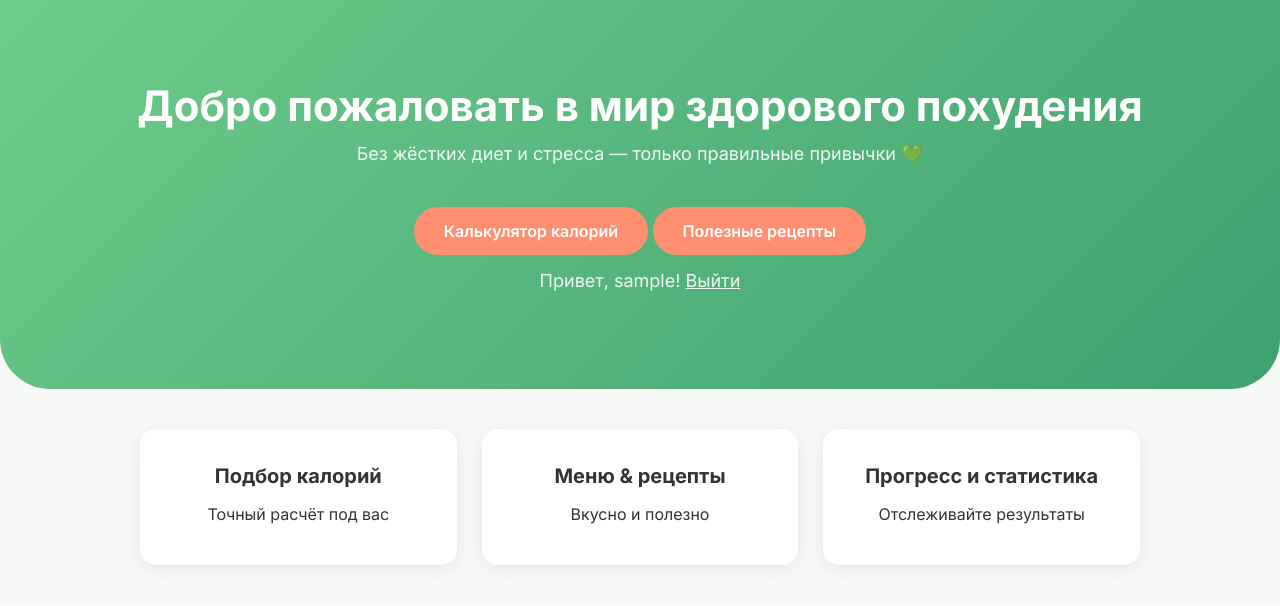
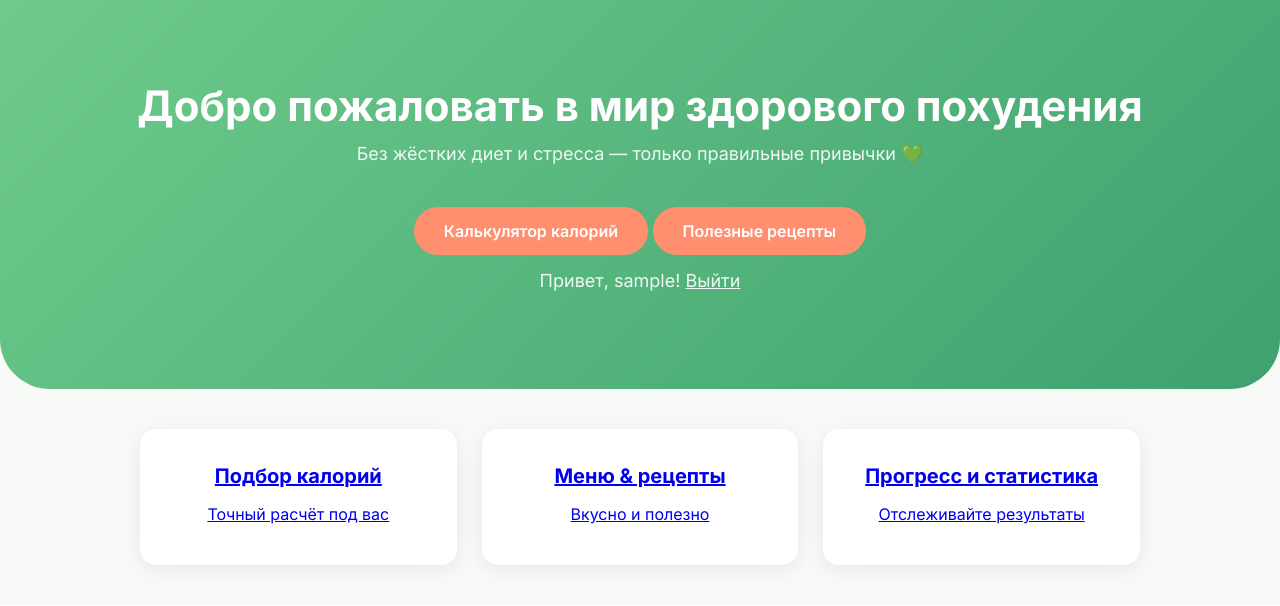
Before and after one commit to karinasoloveva/fitness-tracker, a Flask app: page / in a window 1280 px wide. Shown: the top 606 px of the page. Run offline with Flask 3, Linux system fonts and the light colour scheme; the visitor is signed in with stand-in values (Sample User, id 1).

Commit message:
Update index.html

```diff
--- a/templates/index.html
+++ b/templates/index.html
@@ -139,20 +139,21 @@
 </header>
 
 <section class="advantages">
-    <a href="{{ url_for('advice_and_calculator') }}" class="adv-card" style="text-decoration: none; color: inherit;">
+   <a href="{{ url_for('advice_and_calculator') }}" class="adv-card">
     <h3>Подбор калорий</h3>
     <p>Точный расчёт под вас</p>
 </a>
 
-    <a href="{{ url_for('recipes') }}" class="adv-card" style="text-decoration: none; color: inherit;">
+<a href="{{ url_for('recipes') }}" class="adv-card">
     <h3>Меню & рецепты</h3>
     <p>Вкусно и полезно</p>
 </a>
 
-    <a href="{{ url_for('progress') }}" class="adv-card" style="text-decoration: none; color: inherit;">
+<a href="{{ url_for('progress') }}" class="adv-card">
     <h3>Прогресс и статистика</h3>
     <p>Отслеживайте результаты</p>
 </a>
+
 
 </section>
 
```
Lines whose indentation alone changed are shown as unchanged.
